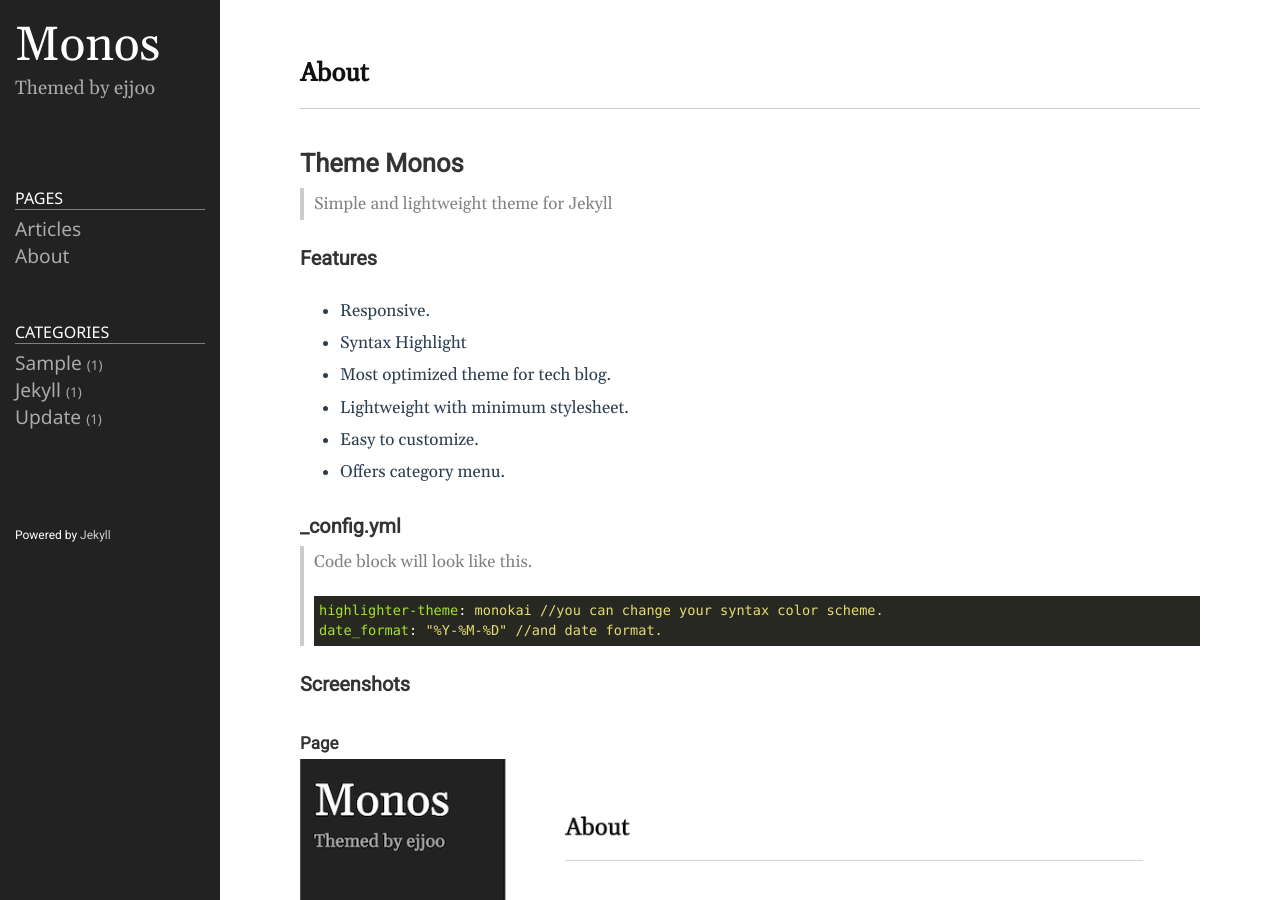
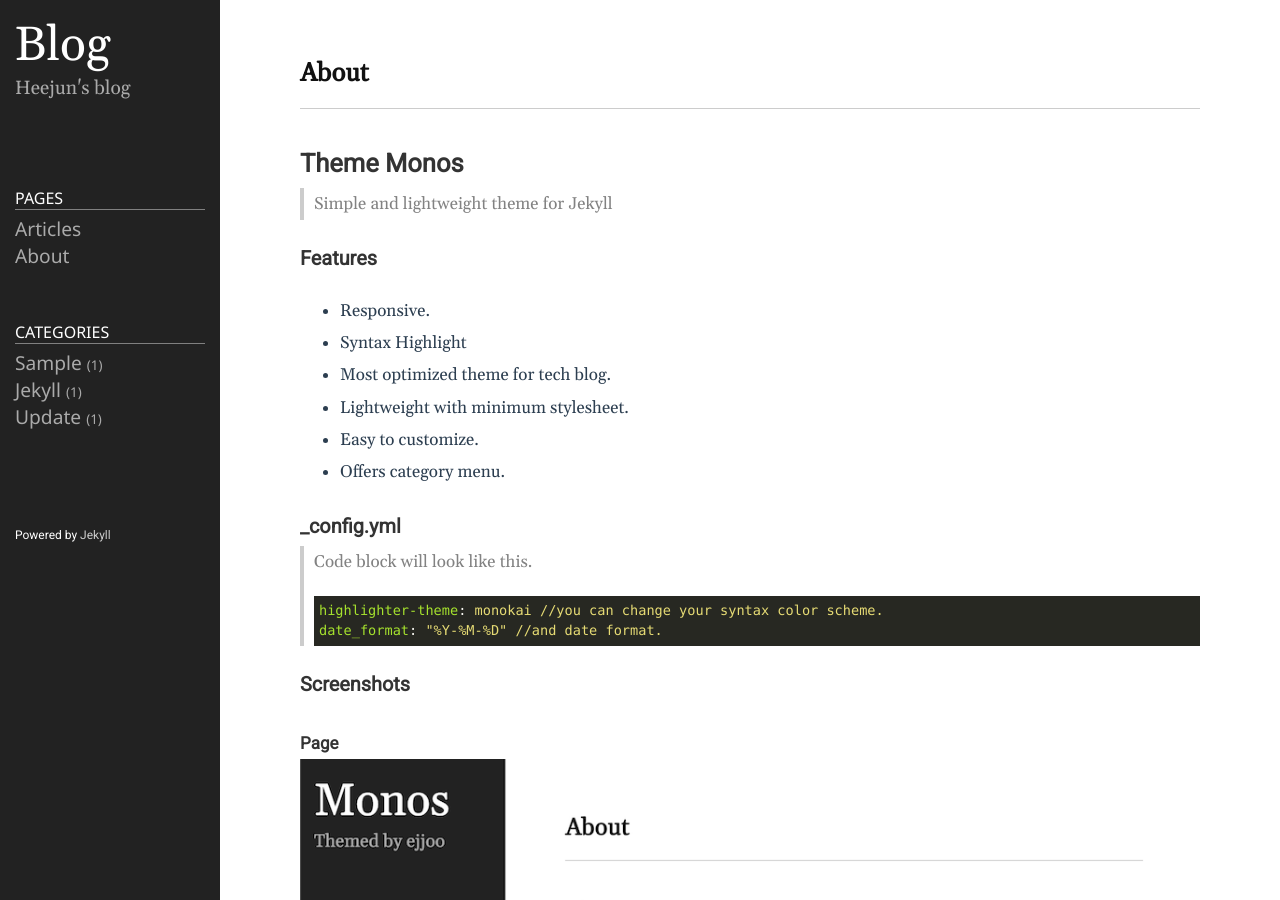
Before and after one commit to lurekal/blog, a Jekyll site: the page built from README.md, in a window 1280 px wide and 900 px high. Built offline with Jekyll 4.4.1, drawn with Linux system fonts in a browser that asks for light colours.

Commit message:
jelyll 스킨 수정

```diff
--- a/_config.yml
+++ b/_config.yml
@@ -18,10 +18,10 @@
 # You can create any custom variable you would like, and they will be accessible
 # in the templates via {{ site.myvariable }}.
 
-title: Monos
+title: Blog
 email: lurekal@gmail.com
 description: >- # this means to ignore newlines until "baseurl:"
-  Themed by ejjoo
+  Heejun's blog
 # baseurl: "/" # the subpath of your site, e.g. /blog
 # url: "http://ejjoo.github.io" # the base hostname & protocol for your site, e.g. http://example.com
 github_username: lurekal
```
